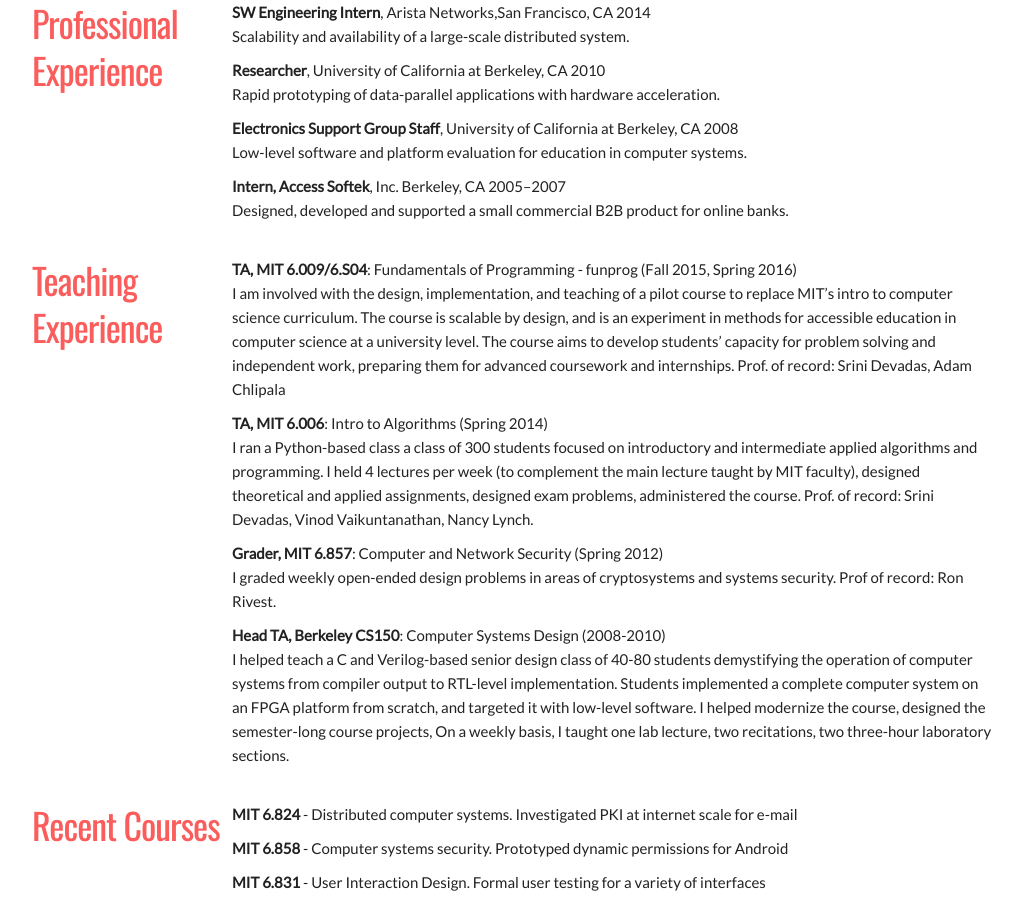
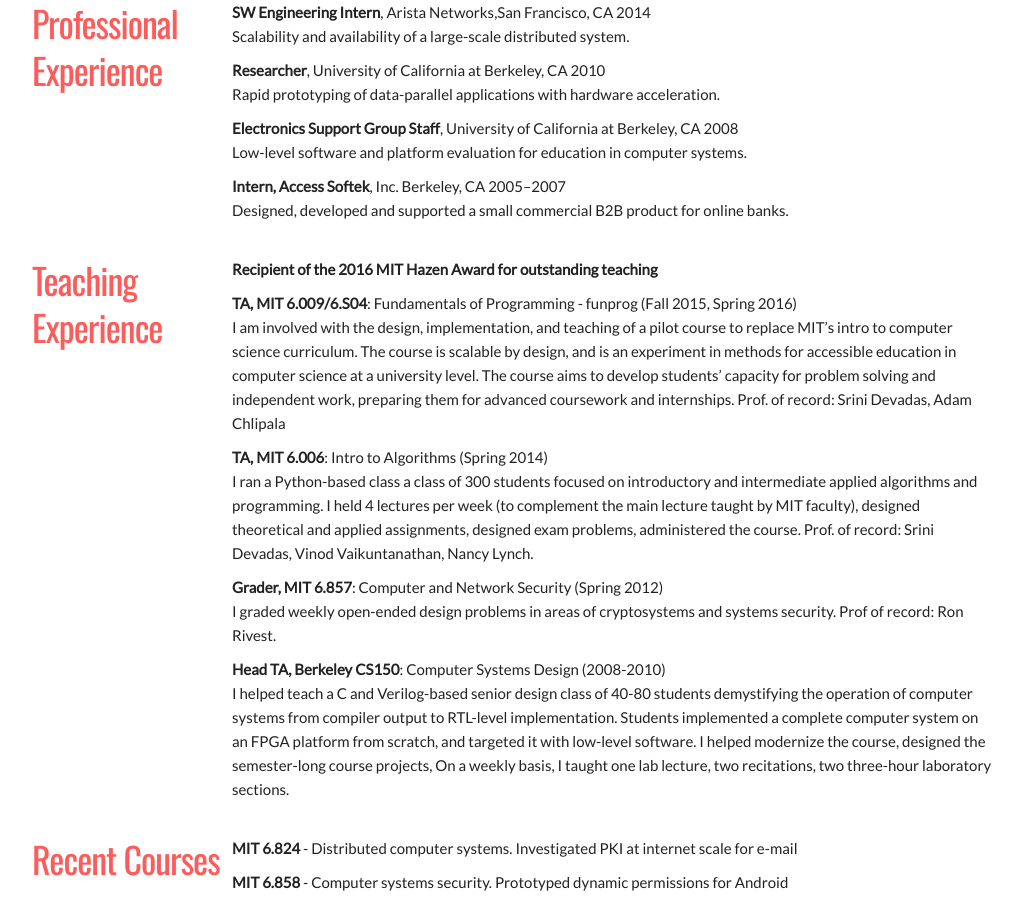
Before and after one commit to ilebedev/ilebedev.github.io, a Jekyll site: the page built from resume.html, in a window 1280 px wide and 900 px high, scrolled down 1479 px. Shown: the whole window, without its empty margins (128-1150 px from the left). Built offline with Jekyll 4.4.1, drawn with Linux system fonts in a browser that asks for light colours.

Commit message:
Update resume.html

```diff
--- a/resume.html
+++ b/resume.html
@@ -140,6 +140,9 @@ Electrical Engineering and Computer Science (Reconfigurable Computing)
   <h3 class="side-by-side-heading">Teaching Experience</h3>
   <ul>
     <li>
+      <b>Recipient of the 2016 MIT Hazen Award for outstanding teaching</b>
+    </li>
+    <li>
       <b>TA, MIT 6.009/6.S04</b>: Fundamentals of Programming - funprog (Fall 2015, Spring 2016)
       <br>
       I am involved with the design, implementation, and teaching of a pilot course to replace MIT’s intro to computer science curriculum. The course is scalable by design, and is an experiment in methods for accessible education in computer science at a university level. The course aims to develop students’ capacity for  problem solving and independent work, preparing them for advanced coursework and internships. Prof. of record: Srini Devadas, Adam Chlipala
```
